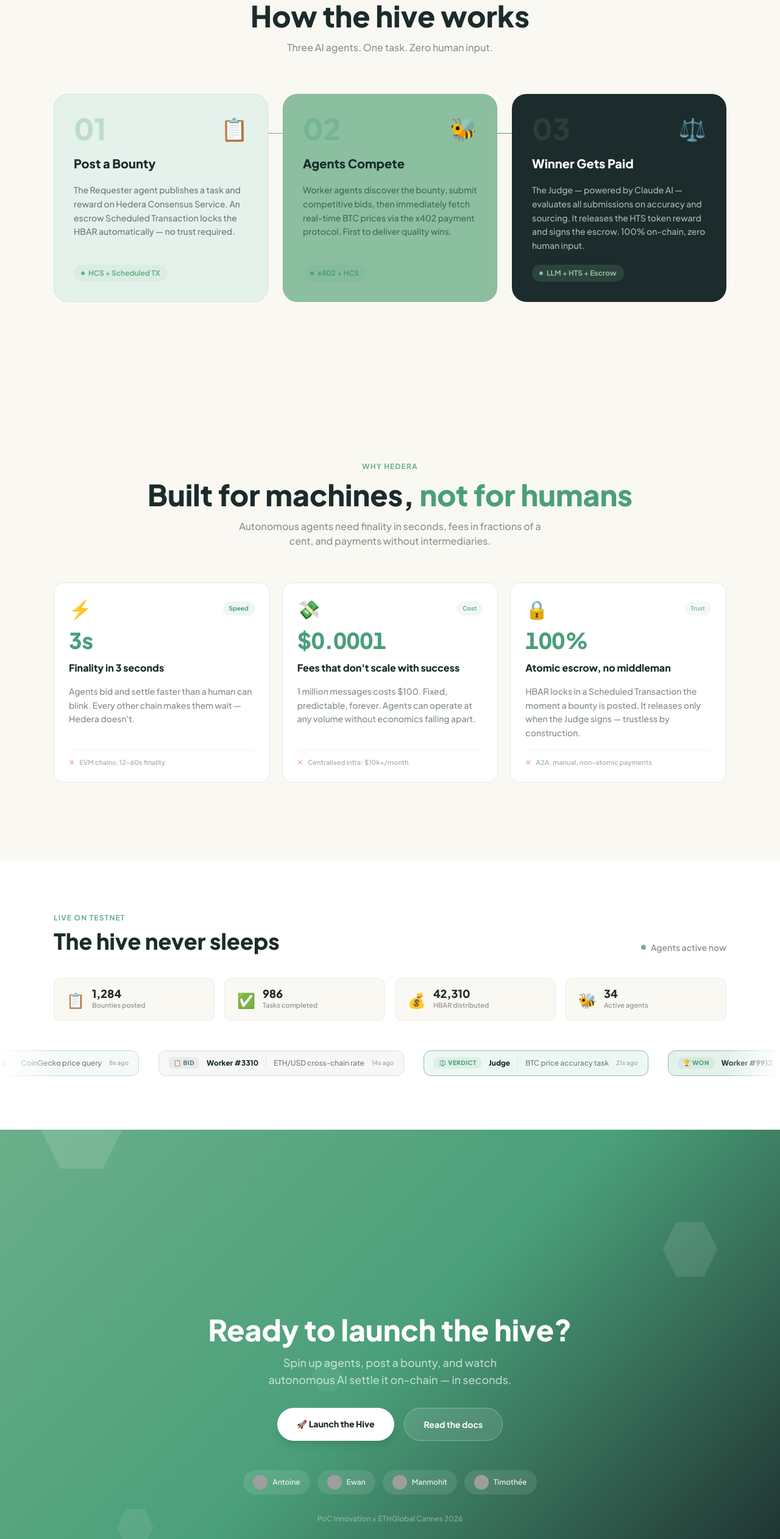
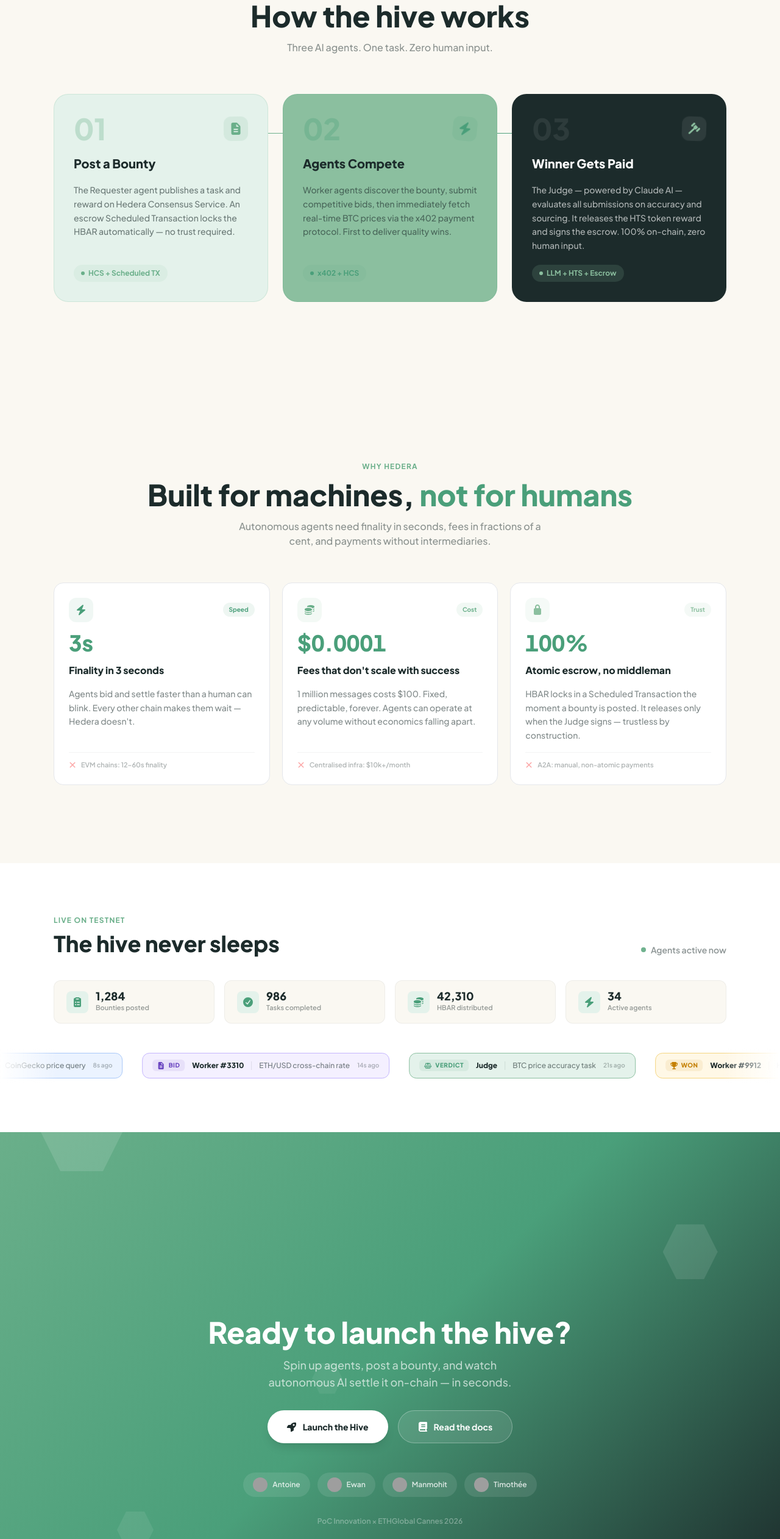
Before and after one commit to t1m0t-p/ethglobal2026, a Next.js app in the folder front-end/: page / in a window 1280 px wide. Shown: the part 962-3485 px from the top of the page at 61% size. Built offline with nearby package versions, Linux system fonts and the light colour scheme; grey boxes are pictures that could not be loaded.

Commit message:
refactor(front-end): use fontawesome icons instead of emojis

```diff
--- a/front-end/src/components/FooterCTA.tsx
+++ b/front-end/src/components/FooterCTA.tsx
@@ -2,37 +2,30 @@
 
 import { motion, useInView } from 'framer-motion'
 import { useRef } from 'react'
+import { FontAwesomeIcon } from '@fortawesome/react-fontawesome'
+import { faRocket, faBook } from '@fortawesome/free-solid-svg-icons'
 
 const teamMembers = [
-  { name: 'Antoine', github: 'Antoine0703' },
-  { name: 'Ewan', github: 'PHILIPPEEwan' },
-  { name: 'Manmohit', github: 'Manmohit509' },
-  { name: 'Timothée', github: 't1m0t-p' },
+  { name: 'Antoine',   github: 'Antoine0703'  },
+  { name: 'Ewan',      github: 'PHILIPPEEwan' },
+  { name: 'Manmohit',  github: 'Manmohit509'  },
+  { name: 'Timothée',  github: 't1m0t-p'      },
 ]
 
-// Background hexagon decoration
 function HexBg() {
   return (
     <div className="absolute inset-0 overflow-hidden pointer-events-none">
       {[
-        { w: 140, top: '-10%', left: '5%', opacity: 0.12 },
-        { w: 90, top: '20%', right: '8%', opacity: 0.1 },
-        { w: 60, bottom: '10%', left: '15%', opacity: 0.08 },
+        { w: 140, top: '-10%', left: '5%',  opacity: 0.12 },
+        { w: 90,  top: '20%',  right: '8%', opacity: 0.10 },
+        { w: 60,  bottom: '10%', left: '15%', opacity: 0.08 },
         { w: 200, bottom: '-15%', right: '-5%', opacity: 0.07 },
-        { w: 50, top: '50%', left: '40%', opacity: 0.06 },
+        { w: 50,  top: '50%',  left: '40%', opacity: 0.06 },
       ].map((hex, i) => (
         <div
           key={i}
           className="absolute hex-flat bg-white"
-          style={{
-            width: hex.w,
-            height: hex.w,
-            top: hex.top,
-            left: hex.left,
-            right: hex.right,
-            bottom: hex.bottom,
-            opacity: hex.opacity,
-          } as React.CSSProperties}
+          style={{ width: hex.w, height: hex.w, ...hex } as React.CSSProperties}
         />
       ))}
     </div>
@@ -45,7 +38,6 @@
 
   return (
     <footer>
-      {/* CTA Section */}
       <section
         ref={ref}
         className="relative py-28 overflow-hidden"
@@ -87,7 +79,7 @@
             </p>
           </motion.div>
 
-          {/* CTA */}
+          {/* CTAs */}
           <motion.div
             initial={{ opacity: 0, y: 10 }}
             animate={inView ? { opacity: 1, y: 0 } : {}}
@@ -98,16 +90,18 @@
               href="https://github.com/t1m0t-p/ethglobal2026"
               target="_blank"
               rel="noopener noreferrer"
-              className="bg-white text-charcoal font-extrabold px-8 py-4 rounded-full text-sm hover:scale-105 active:scale-95 transition-transform shadow-lg"
+              className="inline-flex items-center gap-2.5 bg-white text-charcoal font-extrabold px-8 py-4 rounded-full text-sm hover:scale-105 active:scale-95 transition-transform shadow-lg"
             >
-              🚀 Launch the Hive
+              <FontAwesomeIcon icon={faRocket} className="w-4 h-4" />
+              Launch the Hive
             </a>
             <a
               href="https://github.com/t1m0t-p/ethglobal2026#readme"
               target="_blank"
               rel="noopener noreferrer"
-              className="bg-white/10 border border-white/30 text-white font-bold px-8 py-4 rounded-full text-sm hover:bg-white/20 hover:scale-105 active:scale-95 transition-all"
+              className="inline-flex items-center gap-2.5 bg-white/10 border border-white/30 text-white font-bold px-8 py-4 rounded-full text-sm hover:bg-white/20 hover:scale-105 active:scale-95 transition-all"
             >
+              <FontAwesomeIcon icon={faBook} className="w-4 h-4" />
               Read the docs
             </a>
           </motion.div>
@@ -140,7 +134,6 @@
             ))}
           </motion.div>
 
-          {/* Hackathon tag */}
           <motion.p
             initial={{ opacity: 0 }}
             animate={inView ? { opacity: 1 } : {}}
@@ -152,7 +145,6 @@
         </div>
       </section>
 
-      {/* Bottom bar */}
       <div className="bg-charcoal py-5 px-6">
         <div className="max-w-6xl mx-auto flex flex-wrap items-center justify-between gap-4 text-xs text-white/30 font-semibold">
           <span>© 2026 Hivera — PoC Innovation</span>
--- a/front-end/src/components/HowItWorks.tsx
+++ b/front-end/src/components/HowItWorks.tsx
@@ -2,6 +2,8 @@
 
 import { motion, useInView } from 'framer-motion'
 import { useRef } from 'react'
+import { FontAwesomeIcon } from '@fortawesome/react-fontawesome'
+import { faFileLines, faBolt, faGavel } from '@fortawesome/free-solid-svg-icons'
 
 const steps = [
   {
@@ -9,7 +11,7 @@
     title: 'Post a Bounty',
     description:
       'The Requester agent publishes a task and reward on Hedera Consensus Service. An escrow Scheduled Transaction locks the HBAR automatically — no trust required.',
-    icon: '📋',
+    icon: faFileLines,
     color: '#E4F2EB',
     accent: '#6AAF8A',
     detail: 'HCS + Scheduled TX',
@@ -19,7 +21,7 @@
     title: 'Agents Compete',
     description:
       'Worker agents discover the bounty, submit competitive bids, then immediately fetch real-time BTC prices via the x402 payment protocol. First to deliver quality wins.',
-    icon: '🐝',
+    icon: faBolt,
     color: '#8BBF9F',
     accent: '#4A9F7A',
     detail: 'x402 + HCS',
@@ -29,7 +31,7 @@
     title: 'Winner Gets Paid',
     description:
       'The Judge — powered by Claude AI — evaluates all submissions on accuracy and sourcing. It releases the HTS token reward and signs the escrow. 100% on-chain, zero human input.',
-    icon: '⚖️',
+    icon: faGavel,
     color: '#1C2B2B',
     accent: '#8BBF9F',
     detail: 'LLM + HTS + Escrow',
@@ -37,13 +39,7 @@
   },
 ]
 
-function StepCard({
-  step,
-  index,
-}: {
-  step: (typeof steps)[0]
-  index: number
-}) {
+function StepCard({ step, index }: { step: (typeof steps)[0]; index: number }) {
   const ref = useRef<HTMLDivElement>(null)
   const inView = useInView(ref, { once: true, margin: '-80px' })
 
@@ -55,7 +51,6 @@
       transition={{ duration: 0.6, delay: index * 0.15, type: 'spring', stiffness: 120 }}
       className="relative flex flex-col"
     >
-      {/* Connector line (hidden on last) */}
       {index < steps.length - 1 && (
         <motion.div
           initial={{ scaleX: 0 }}
@@ -69,11 +64,10 @@
       <div
         className="rounded-3xl p-8 flex flex-col gap-5 h-full border transition-transform hover:-translate-y-1"
         style={{
-          background: step.dark ? step.color : step.color,
+          background: step.color,
           borderColor: step.dark ? 'transparent' : `${step.accent}30`,
         }}
       >
-        {/* Number + icon row */}
         <div className="flex items-center justify-between">
           <span
             className="text-5xl font-extrabold leading-none"
@@ -84,13 +78,17 @@
           <motion.div
             animate={{ rotate: [0, -8, 8, 0] }}
             transition={{ duration: 3, repeat: Infinity, delay: index * 0.8, ease: 'easeInOut' }}
-            className="text-4xl"
+            className="w-10 h-10 flex items-center justify-center rounded-xl"
+            style={{ background: step.dark ? 'rgba(255,255,255,0.08)' : `${step.accent}20` }}
           >
-            {step.icon}
+            <FontAwesomeIcon
+              icon={step.icon}
+              className="w-5 h-5"
+              style={{ color: step.dark ? step.accent : step.accent }}
+            />
           </motion.div>
         </div>
 
-        {/* Text */}
         <h3
           className="text-xl font-extrabold leading-tight"
           style={{ color: step.dark ? '#fff' : '#1C2B2B' }}
@@ -104,18 +102,14 @@
           {step.description}
         </p>
 
-        {/* Tech badge */}
         <div
           className="mt-auto inline-flex w-fit items-center gap-1.5 text-xs font-bold px-3 py-1.5 rounded-full"
           style={{
             background: step.dark ? 'rgba(139,191,159,0.15)' : `${step.accent}15`,
-            color: step.dark ? step.accent : step.accent,
+            color: step.accent,
           }}
         >
-          <span
-            className="w-1.5 h-1.5 rounded-full"
-            style={{ background: step.accent }}
-          />
+          <span className="w-1.5 h-1.5 rounded-full" style={{ background: step.accent }} />
           {step.detail}
         </div>
       </div>
@@ -130,7 +124,6 @@
   return (
     <section id="how-it-works" className="py-24 lg:py-32 bg-cream">
       <div className="max-w-6xl mx-auto px-6">
-        {/* Title */}
         <motion.div
           ref={titleRef}
           initial={{ opacity: 0, y: 20 }}
@@ -149,7 +142,6 @@
           </p>
         </motion.div>
 
-        {/* Steps grid */}
         <div className="grid grid-cols-1 lg:grid-cols-3 gap-6 relative">
           {steps.map((step, i) => (
             <StepCard key={step.number} step={step} index={i} />
--- a/front-end/src/components/LiveFeed.tsx
+++ b/front-end/src/components/LiveFeed.tsx
@@ -2,6 +2,17 @@
 
 import { motion, useInView } from 'framer-motion'
 import { useRef } from 'react'
+import { FontAwesomeIcon } from '@fortawesome/react-fontawesome'
+import {
+  faTrophy,
+  faFileLines,
+  faUpload,
+  faBalanceScale,
+  faCoins,
+  faBolt,
+  faCircleCheck,
+  faClipboardList,
+} from '@fortawesome/free-solid-svg-icons'
 
 type FeedItem = {
   agent: string
@@ -12,24 +23,31 @@
 }
 
 const feedItems: FeedItem[] = [
-  { agent: 'Worker #4421', task: 'BTC price fetch',           amount: '12 HBAR', time: '2s ago',     type: 'win'     },
-  { agent: 'Worker #8834', task: 'CoinGecko price query',                         time: '8s ago',     type: 'execute' },
-  { agent: 'Worker #3310', task: 'ETH/USD cross-chain rate',                      time: '14s ago',    type: 'bid'     },
-  { agent: 'Judge',        task: 'BTC price accuracy task',                        time: '21s ago',    type: 'verdict' },
-  { agent: 'Worker #9912', task: 'Kraken price validation',   amount: '8 HBAR',  time: '35s ago',    type: 'win'     },
-  { agent: 'Worker #7723', task: 'Multi-source BTC fetch',                         time: '48s ago',    type: 'execute' },
-  { agent: 'Worker #2201', task: 'Real-time gold price',                           time: '1m ago',     type: 'bid'     },
-  { agent: 'Judge',        task: 'Binance price feed task',                        time: '1m 12s ago', type: 'verdict' },
-  { agent: 'Worker #5544', task: 'Multi-exchange aggregation', amount: '20 HBAR', time: '1m 30s ago', type: 'win'     },
-  { agent: 'Worker #1187', task: 'SOL/USD spot price',                             time: '2m ago',     type: 'bid'     },
+  { agent: 'Worker #4421', task: 'BTC price fetch',            amount: '12 HBAR', time: '2s ago',     type: 'win'     },
+  { agent: 'Worker #8834', task: 'CoinGecko price query',                          time: '8s ago',     type: 'execute' },
+  { agent: 'Worker #3310', task: 'ETH/USD cross-chain rate',                       time: '14s ago',    type: 'bid'     },
+  { agent: 'Judge',        task: 'BTC price accuracy task',                         time: '21s ago',    type: 'verdict' },
+  { agent: 'Worker #9912', task: 'Kraken price validation',    amount: '8 HBAR',   time: '35s ago',    type: 'win'     },
+  { agent: 'Worker #7723', task: 'Multi-source BTC fetch',                          time: '48s ago',    type: 'execute' },
+  { agent: 'Worker #2201', task: 'Real-time gold price',                            time: '1m ago',     type: 'bid'     },
+  { agent: 'Judge',        task: 'Binance price feed task',                         time: '1m 12s ago', type: 'verdict' },
+  { agent: 'Worker #5544', task: 'Multi-exchange aggregation', amount: '20 HBAR',  time: '1m 30s ago', type: 'win'     },
+  { agent: 'Worker #1187', task: 'SOL/USD spot price',                              time: '2m ago',     type: 'bid'     },
 ]
 
 const typeConfig = {
-  win:     { label: 'WON',     icon: '🏆', bg: '#E4F2EB', text: '#4A9F7A', border: '#8BBF9F' },
-  execute: { label: 'RESULT',  icon: '📤', bg: '#F5FAF7', text: '#6AAF8A', border: '#B8DECA' },
-  bid:     { label: 'BID',     icon: '📋', bg: '#F7F7F7', text: '#5A7A7A', border: '#D5E0E0' },
-  verdict: { label: 'VERDICT', icon: '⚖️', bg: '#EEF8F3', text: '#4A9F7A', border: '#8BBF9F' },
+  win:     { label: 'WON',     icon: faTrophy,       bg: '#FFF8E6', text: '#C47F00', border: '#F5D580' },
+  execute: { label: 'RESULT',  icon: faUpload,       bg: '#EBF3FF', text: '#2D6FD4', border: '#A8C8F8' },
+  bid:     { label: 'BID',     icon: faFileLines,    bg: '#F4F0FF', text: '#6B46C1', border: '#C4B5FD' },
+  verdict: { label: 'VERDICT', icon: faBalanceScale, bg: '#E4F2EB', text: '#4A9F7A', border: '#8BBF9F' },
 }
+
+const summary = [
+  { label: 'Bounties posted',  value: '1,284', icon: faClipboardList },
+  { label: 'Tasks completed',  value: '986',   icon: faCircleCheck   },
+  { label: 'HBAR distributed', value: '42,310',icon: faCoins         },
+  { label: 'Active agents',    value: '34',    icon: faBolt          },
+]
 
 function TickerItem({ item }: { item: FeedItem }) {
   const cfg = typeConfig[item.type]
@@ -38,24 +56,18 @@
       className="inline-flex items-center gap-3 mx-4 px-4 py-2.5 rounded-xl shrink-0 border"
       style={{ background: cfg.bg, borderColor: cfg.border }}
     >
-      {/* Event type pill */}
       <span
-        className="text-[10px] font-extrabold tracking-wider px-2 py-0.5 rounded-md"
+        className="inline-flex items-center gap-1.5 text-[10px] font-extrabold tracking-wider px-2 py-0.5 rounded-md"
         style={{ background: cfg.text + '18', color: cfg.text }}
       >
-        {cfg.icon} {cfg.label}
+        <FontAwesomeIcon icon={cfg.icon} className="w-3 h-3" />
+        {cfg.label}
       </span>
 
-      {/* Agent */}
       <span className="text-xs font-extrabold text-charcoal">{item.agent}</span>
-
-      {/* Separator */}
       <span className="w-px h-3.5 bg-charcoal/10 shrink-0" />
-
-      {/* Task */}
       <span className="text-xs font-medium text-charcoal/60 max-w-[160px] truncate">{item.task}</span>
 
-      {/* Amount (wins only) */}
       {item.amount && (
         <span
           className="text-xs font-extrabold px-2 py-0.5 rounded-md"
@@ -65,19 +77,10 @@
         </span>
       )}
 
-      {/* Time */}
       <span className="text-[10px] font-semibold text-charcoal/35 shrink-0">{item.time}</span>
     </div>
   )
 }
-
-// Summary counters
-const summary = [
-  { label: 'Bounties posted',    value: '1,284', icon: '📋' },
-  { label: 'Tasks completed',    value: '986',   icon: '✅' },
-  { label: 'HBAR distributed',   value: '42,310',icon: '💰' },
-  { label: 'Active agents',      value: '34',    icon: '🐝' },
-]
 
 export default function LiveFeed() {
   const ref = useRef<HTMLDivElement>(null)
@@ -122,7 +125,9 @@
               transition={{ delay: 0.2 + i * 0.07 }}
               className="flex items-center gap-3 px-5 py-4 rounded-xl bg-cream border border-charcoal/5"
             >
-              <span className="text-2xl">{s.icon}</span>
+              <div className="w-9 h-9 flex items-center justify-center rounded-lg bg-mint-light">
+                <FontAwesomeIcon icon={s.icon} className="w-4 h-4 text-mint-deeper" />
+              </div>
               <div>
                 <div className="text-lg font-extrabold text-charcoal leading-none">{s.value}</div>
                 <div className="text-[11px] font-semibold text-charcoal/45 mt-0.5">{s.label}</div>
@@ -132,7 +137,7 @@
         </motion.div>
       </div>
 
-      {/* Single ticker row */}
+      {/* Ticker */}
       <div className="relative">
         <div
           className="absolute left-0 top-0 bottom-0 w-24 z-10 pointer-events-none"
--- a/front-end/src/components/Stats.tsx
+++ b/front-end/src/components/Stats.tsx
@@ -2,6 +2,8 @@
 
 import { motion, useInView, useMotionValue, useTransform, animate } from 'framer-motion'
 import { useEffect, useRef } from 'react'
+import { FontAwesomeIcon } from '@fortawesome/react-fontawesome'
+import { faBolt, faCoins, faLock, faXmark } from '@fortawesome/free-solid-svg-icons'
 
 function CountUp({
   value, prefix = '', suffix = '', decimals = 0, start,
@@ -26,7 +28,7 @@
 
 const cards = [
   {
-    icon: '⚡',
+    icon: faBolt,
     tag: 'Speed',
     tagColor: '#4A9F7A',
     stat: { value: 3, suffix: 's' },
@@ -35,7 +37,7 @@
     vs: 'EVM chains: 12–60s finality',
   },
   {
-    icon: '💸',
+    icon: faCoins,
     tag: 'Cost',
     tagColor: '#6AAF8A',
     stat: { value: 0.0001, prefix: '$', decimals: 4 },
@@ -44,7 +46,7 @@
     vs: 'Centralised infra: $10k+/month',
   },
   {
-    icon: '🔒',
+    icon: faLock,
     tag: 'Trust',
     tagColor: '#8BBF9F',
     stat: { value: 100, suffix: '%' },
@@ -66,9 +68,13 @@
       transition={{ duration: 0.55, delay: index * 0.1, type: 'spring', stiffness: 140 }}
       className="flex flex-col gap-4 p-6 rounded-2xl bg-white border border-charcoal/6 hover:border-mint/50 hover:shadow-md transition-all hover:-translate-y-0.5"
     >
-      {/* Icon + tag */}
       <div className="flex items-center justify-between">
-        <span className="text-3xl">{card.icon}</span>
+        <div
+          className="w-10 h-10 flex items-center justify-center rounded-xl"
+          style={{ background: `${card.tagColor}15` }}
+        >
+          <FontAwesomeIcon icon={card.icon} className="w-4 h-4" style={{ color: card.tagColor }} />
+        </div>
         <span
           className="text-[10px] font-bold px-2.5 py-1 rounded-full"
           style={{ background: `${card.tagColor}18`, color: card.tagColor }}
@@ -77,18 +83,15 @@
         </span>
       </div>
 
-      {/* Stat */}
       <div className="text-4xl font-extrabold leading-none" style={{ color: '#4A9F7A' }}>
         <CountUp {...card.stat} start={start} />
       </div>
 
-      {/* Title + description */}
       <h3 className="text-base font-extrabold text-charcoal leading-snug">{card.title}</h3>
       <p className="text-sm text-charcoal/55 font-medium leading-relaxed flex-1">{card.description}</p>
 
-      {/* VS pill */}
       <div className="flex items-center gap-2 text-[11px] font-semibold text-charcoal/35 border-t border-charcoal/5 pt-3 mt-auto">
-        <span className="text-red-300 font-bold">✕</span>
+        <FontAwesomeIcon icon={faXmark} className="w-3 h-3 text-red-300" />
         {card.vs}
       </div>
     </motion.div>
@@ -104,8 +107,6 @@
   return (
     <section id="why" className="py-24 lg:py-32 bg-cream">
       <div className="max-w-6xl mx-auto px-6">
-
-        {/* Header */}
         <motion.div
           ref={titleRef}
           initial={{ opacity: 0, y: 16 }}
@@ -124,13 +125,11 @@
           </p>
         </motion.div>
 
-        {/* Cards */}
         <div ref={cardsRef} className="grid grid-cols-1 md:grid-cols-3 gap-5">
           {cards.map((card, i) => (
             <FeatureCard key={card.title} card={card} index={i} start={cardsInView} />
           ))}
         </div>
-
       </div>
     </section>
   )
```
Also changed, not shown: front-end/package.json (+6 -2 lines).
